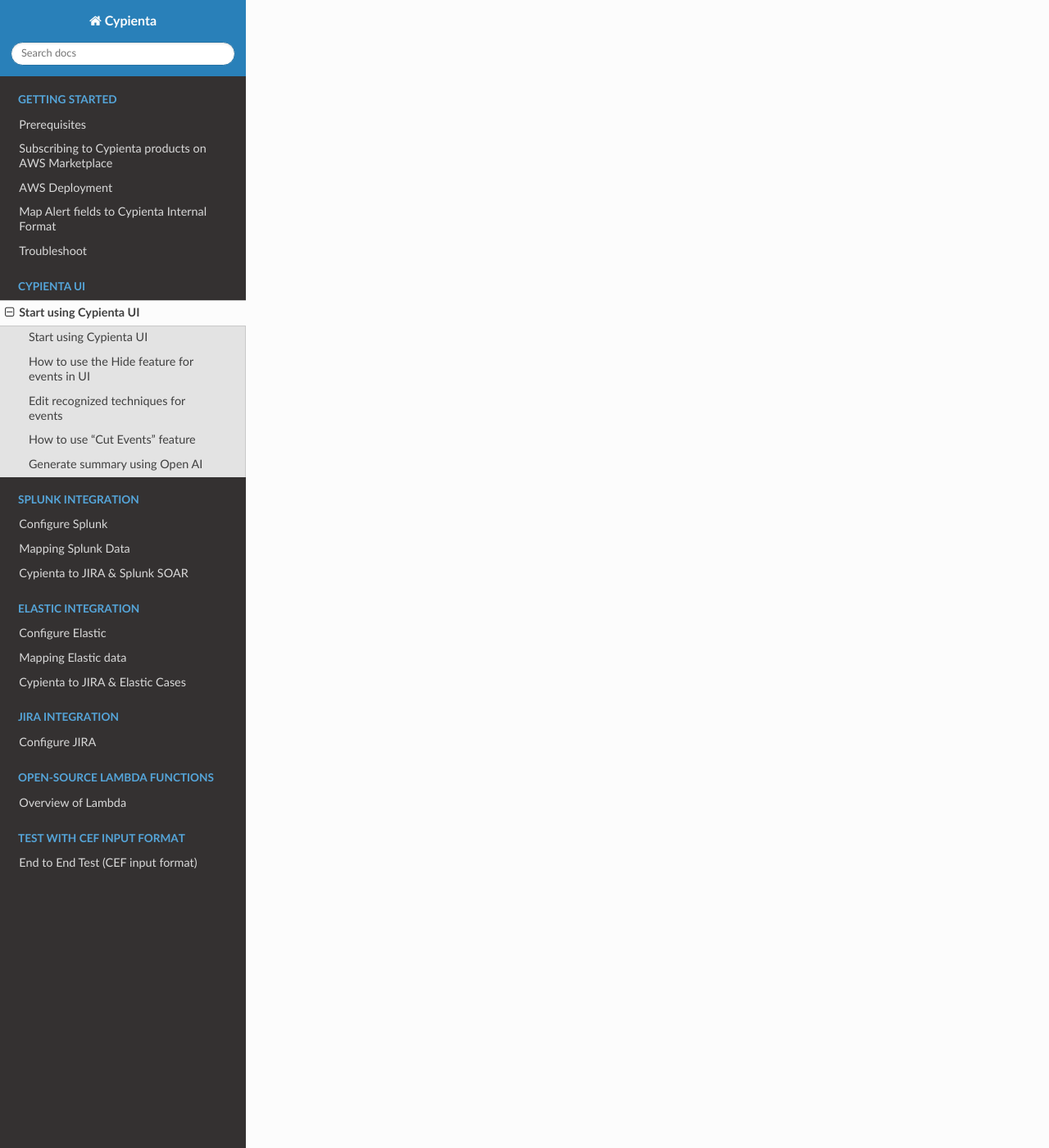
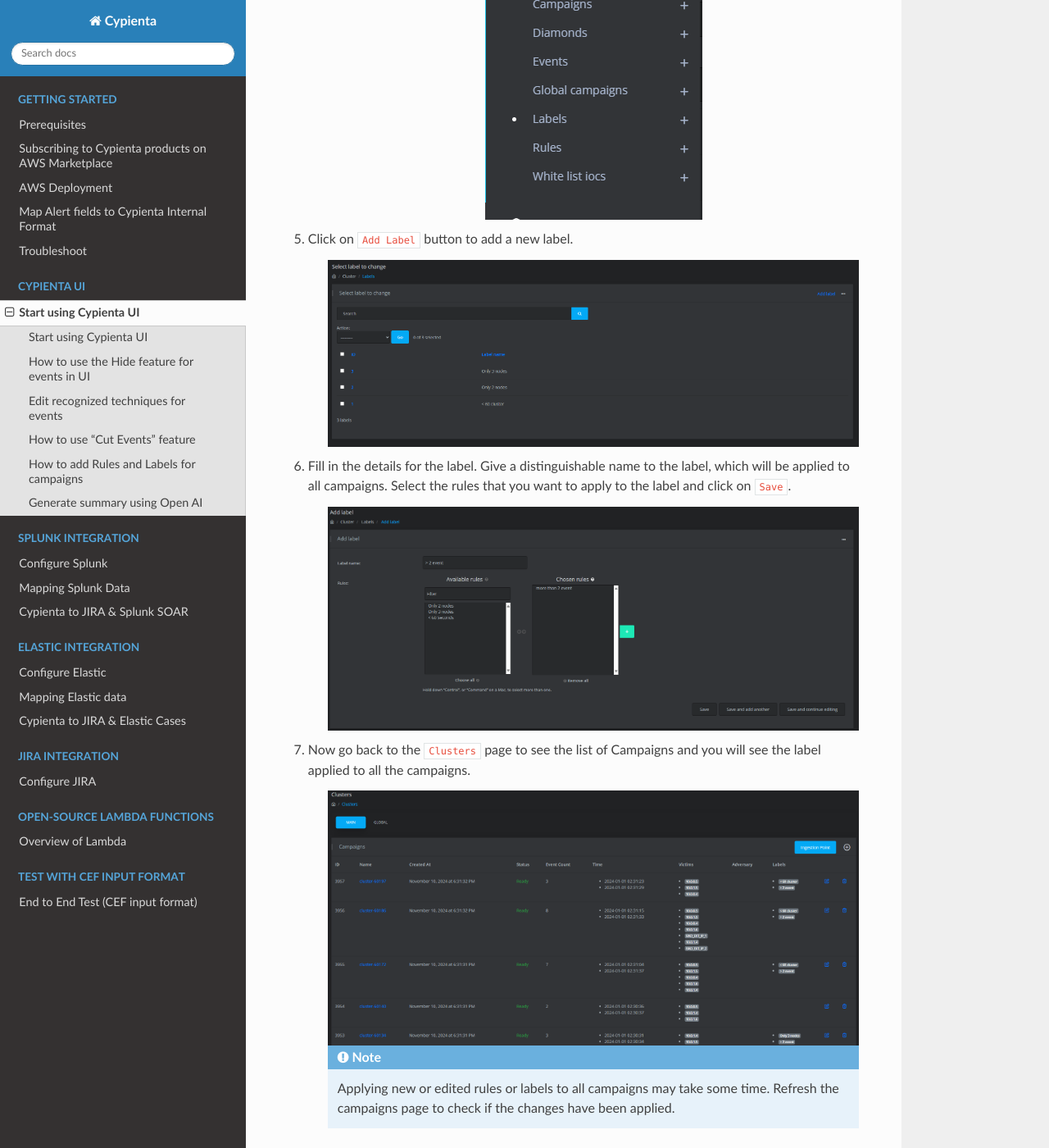
Before and after one commit to cypienta/docs, a Sphinx documentation site: the page built from docs/source/deploy_ui/start_using.rst, in a window 1280 px wide and 1400 px high, scrolled down 9407 px. Shown: the whole window at 82% size. Built offline with Sphinx 7.4.7 and the Read the Docs theme 3.1.0, drawn with Linux system fonts in a browser that asks for light colours; some of the changed text lies outside the part shown.

Commit message:
add labels docs

```diff
--- a/docs/source/deploy_ui/start_using.rst
+++ b/docs/source/deploy_ui/start_using.rst
@@ -154,6 +154,56 @@
         :align: center
 
 
+How to add Rules and Labels for campaigns
+-----------------------------------------
+
+1. On the left hand side panel, click on ``Cluster`` drop down and select ``Rules``.
+
+    .. image:: resources/select_rules.png
+        :alt: select rules
+        :align: center
+
+2. Click on ``Add Rule`` button to add a new rule.
+
+    .. image:: resources/add_rule.png
+        :alt: add rule
+        :align: center
+
+3. Fill in the details for the rule. Give a distinguishable name to the rule. Select the metric on which you want to set a rule.
+   Select the condition and value for the rule. Do not select any of the campaigns in the ``Campaigns`` field and click on ``Save``.
+
+    .. image:: resources/new_rule.png
+        :alt: add rule details
+        :align: center
+
+4. Now to utilize the new rule we need to add a label to the campaign. On the left hand side panel, click on ``Cluster`` drop down and select ``Labels``.
+
+    .. image:: resources/select_labels.png
+        :alt: select labels
+        :align: center
+
+5. Click on ``Add Label`` button to add a new label.
+
+    .. image:: resources/add_label.png
+        :alt: add label
+        :align: center
+
+6. Fill in the details for the label. Give a distinguishable name to the label, which will be applied to all campaigns. Select the rules that you want to apply to the label and click on ``Save``.
+
+    .. image:: resources/new_label.png
+        :alt: add label details
+        :align: center
+
+7. Now go back to the ``Clusters`` page to see the list of Campaigns and you will see the label applied to all the campaigns.
+
+    .. image:: resources/view_labels.png
+        :alt: label applied
+        :align: center
+
+    .. note::
+        Applying new or edited rules or labels to all campaigns may take some time. Refresh the campaigns page to check if the changes have been applied.
+
+
 Generate summary using Open AI
 ------------------------------
 
```
Also changed, not shown: docs/source/deploy_ui/resources/add_label.png (added), docs/source/deploy_ui/resources/add_rule.png (added), docs/source/deploy_ui/resources/new_label.png (added), docs/source/deploy_ui/resources/new_rule.png (added), docs/source/deploy_ui/resources/select_labels.png (added), docs/source/deploy_ui/resources/select_rules.png (added), docs/source/deploy_ui/resources/view_labels.png (added).
